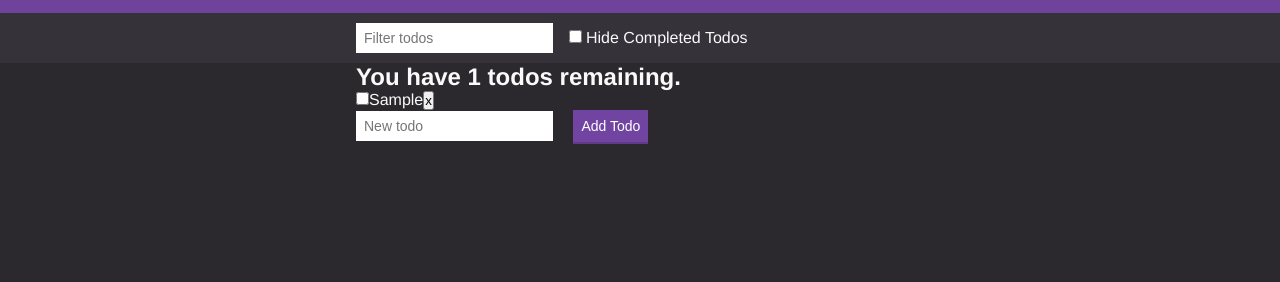
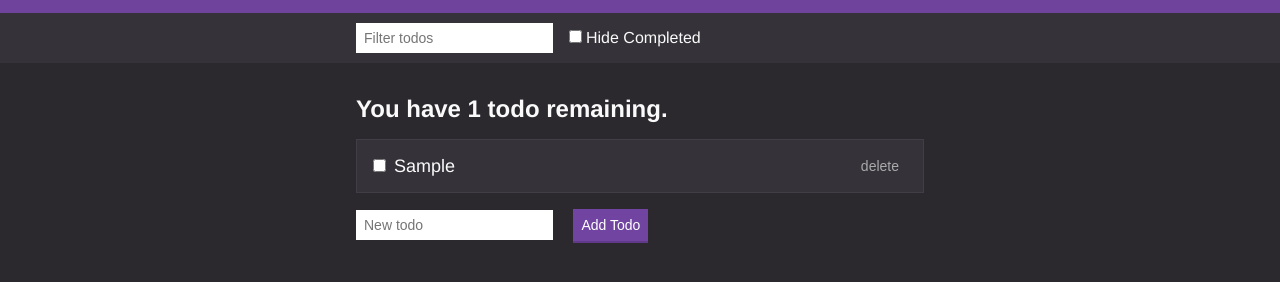
Before and after one commit to momentmuse/modern-js-bootcamp, a plain HTML site: page todo-app/index.html in a window 1280 px wide. Both pictures are taken after typing "Sample" into the empty fields and a click on the button "Add Todo". Shown: the part 78-360 px from the top of the page. Drawn offline with Linux system fonts and the light colour scheme.

Commit message:
Add more plural and message capabilities, append classes to DOM elements

```diff
--- a/todo-app/index.html
+++ b/todo-app/index.html
@@ -20,7 +20,7 @@
         <div class="actions__container">
             <input id="filter-todos-text-input" class="input" type="text" placeholder="Filter todos">
             <label class="checkbox">
-                <input id="hide-completed" type="checkbox">Hide Completed Todos
+                <input id="hide-completed" type="checkbox">Hide Completed
             </label>
         </div>
     </div>
--- a/todo-app/scripts/todo-functions.js
+++ b/todo-app/scripts/todo-functions.js
@@ -35,6 +35,7 @@ const toggleTodo = (id) => {
 
 //Render application todos based on filters
 const renderTodos = (todos, inputFilters) => {
+    const todoListElement = document.querySelector('#todo-list')
     const filteredTodos = todos.filter((todo) => {
     //variable to verify if text input matches todo's text
         const matchSearchTodos = todo.text.toLowerCase().includes(inputFilters.searchTodos.toLowerCase());
@@ -48,17 +49,25 @@ const renderTodos = (todos, inputFilters) => {
 
     const todosLeft = filteredTodos.filter((todo) => !todo.completed);
 
-    document.querySelector('#todo-list').innerHTML = '';
-    document.querySelector('#todo-list').appendChild(generateSummaryDOM(todosLeft));
+    todoListElement.innerHTML = '';
+    todoListElement.appendChild(generateSummaryDOM(todosLeft));
 
-    filteredTodos.forEach((todo) => {
-        document.querySelector('#todo-list').appendChild(generateTodoDOM(todo));
-    });
+    if (filteredTodos.length > 0) {
+        filteredTodos.forEach((todo) => {
+            todoListElement.appendChild(generateTodoDOM(todo));
+        });
+    } else {
+        const messageElement = document.createElement('p');
+        messageElement.classList.add('empty-message');
+        messageElement.textContent = "You have no todos left. Cool!";
+        todoListElement.appendChild(messageElement);
+    }
 }
 
 //Get the DOM elements for an individual note
 const generateTodoDOM = (todo) => {
-    const todoElement = document.createElement('div');
+    const todoElement = document.createElement('label');
+    const containerElement = document.createElement('div');
     const checkbox = document.createElement('input');
     const todoText = document.createElement('span');
     const removeButton = document.createElement('button');
@@ -66,7 +75,7 @@ const generateTodoDOM = (todo) => {
 //Set up todo checkbox
     checkbox.setAttribute('type', 'checkbox');
     checkbox.checked = todo.completed;
-    todoElement.appendChild(checkbox);
+    containerElement.appendChild(checkbox);
     checkbox.addEventListener('change', () => {
         toggleTodo(todo.id);
         saveTodos(todos);
@@ -75,10 +84,16 @@ const generateTodoDOM = (todo) => {
 
 //Set up the todo text
     todoText.textContent = todo.text;
-    todoElement.appendChild(todoText);
+    containerElement.appendChild(todoText);
+
+//Set up container
+    todoElement.classList.add('list-item');
+    containerElement.classList.add('list-item__container');
+    todoElement.appendChild(containerElement);
 
 //Set up the remove button
-    removeButton.textContent = 'x';
+    removeButton.textContent = 'delete';
+    removeButton.classList.add('button', 'button--text');
     todoElement.appendChild(removeButton);
     removeButton.addEventListener('click', () => {
         removeTodo(todo.id);
@@ -92,6 +107,8 @@ const generateTodoDOM = (todo) => {
 //Get the DOM elements for list summary
 const generateSummaryDOM = (todosLeft) => {
     const todosLeftAlert = document.createElement('h2');
-    todosLeftAlert.textContent = `You have ${todosLeft.length} todos remaining.`;
+    const plural = todosLeft.length === 1 ? '' : 's';
+    todosLeftAlert.classList.add('list-title');
+    todosLeftAlert.textContent = `You have ${todosLeft.length} todo${plural} remaining.`;
     return todosLeftAlert;
 }
```
